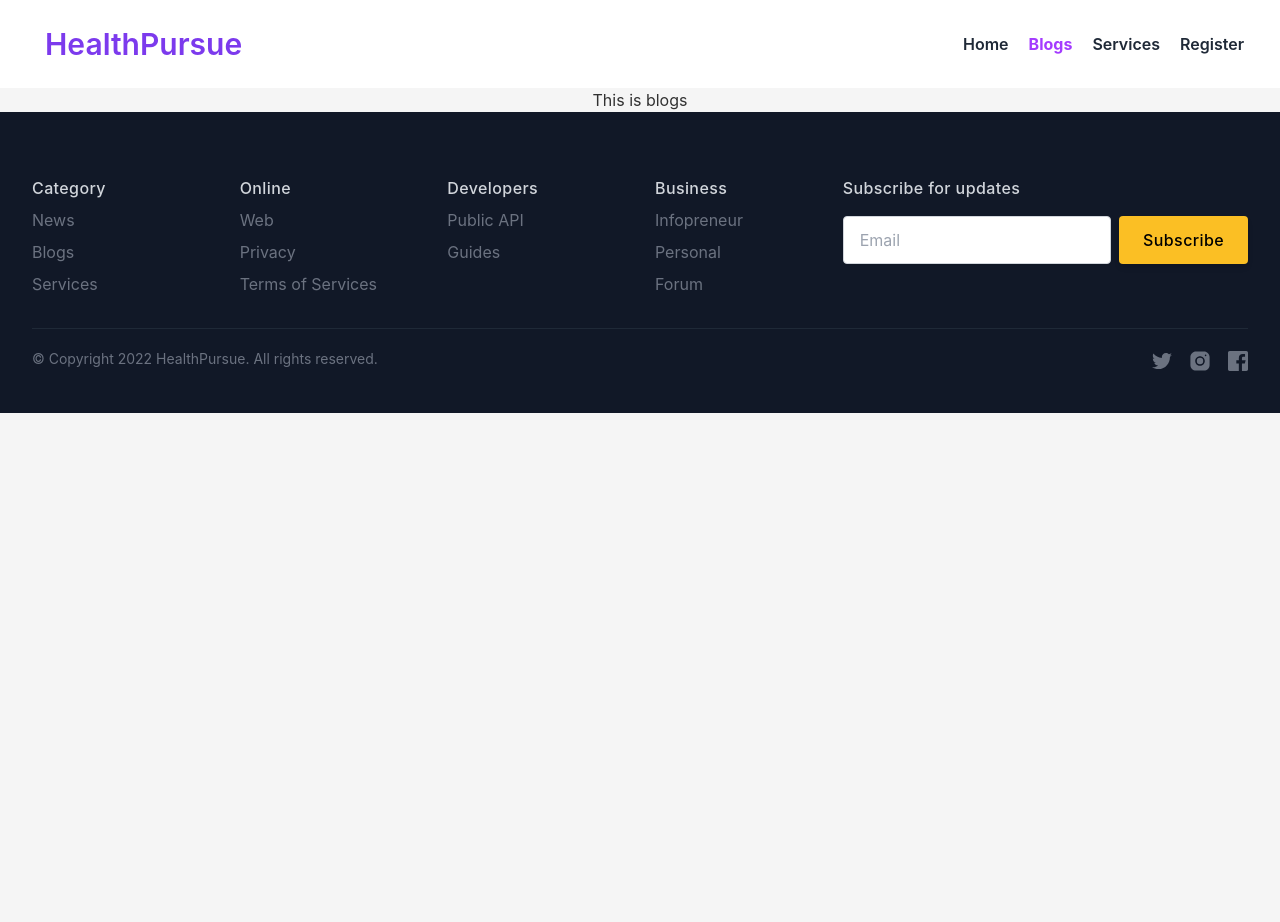
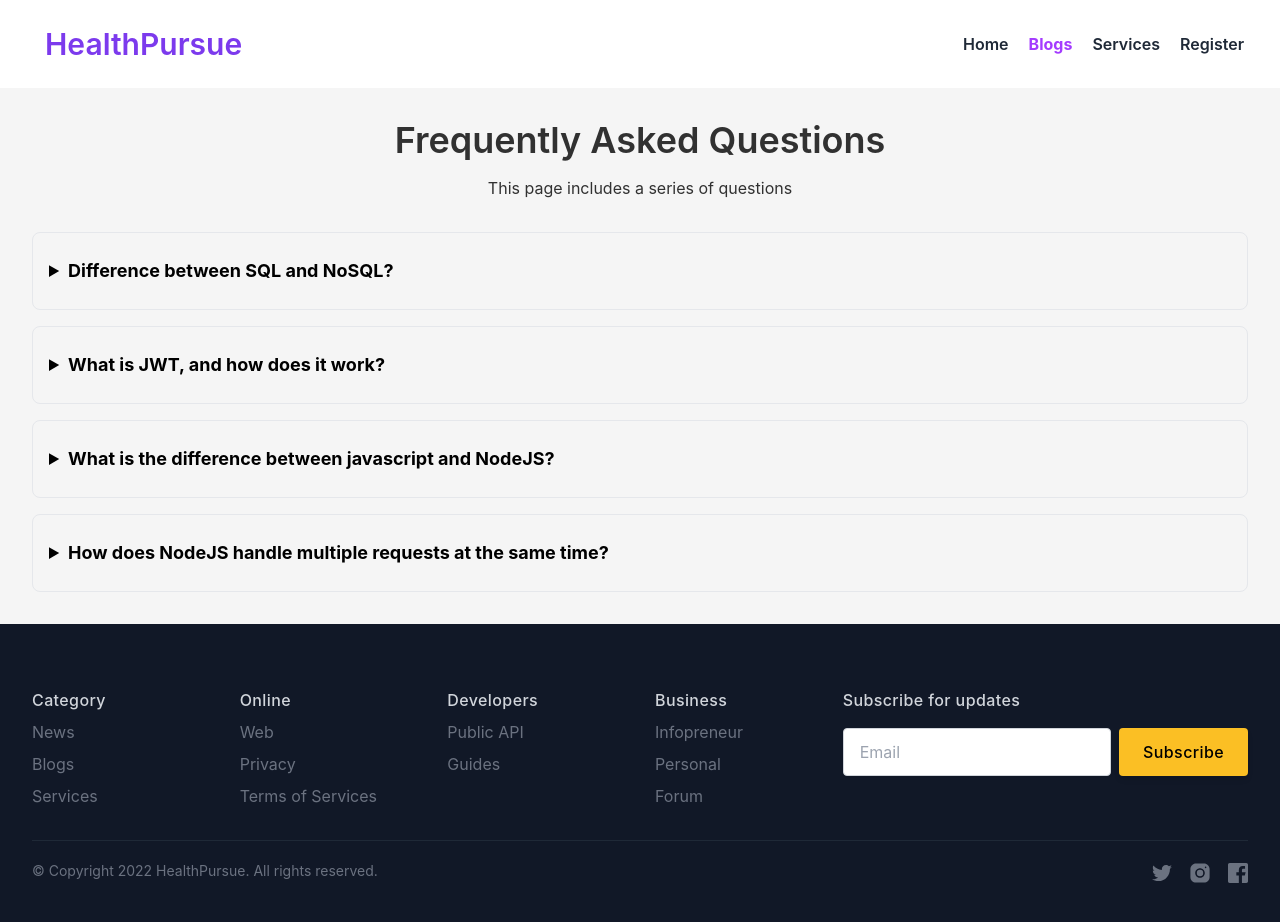
Before and after one commit to Junaed-Uddin/-healthPursue-client-side, a React (Create React App) app: page /blogs in a window 1280 px wide. Shown: the top 922 px of the page. Before the commit the page ends 800 px from the top, so only its background shows below. Built offline with nearby package versions, Linux system fonts and the light colour scheme; no server answers.

Commit message:
blog page done

```diff
--- a/src/Pages/Blogs/Blogs.js
+++ b/src/Pages/Blogs/Blogs.js
@@ -5,7 +5,62 @@ const Blogs = () => {
     useTitle('Blogs');
     return (
         <div>
-            <h2>This is blogs</h2>
+            <section className="dark:bg-gray-100 dark:text-gray-900">
+                <div className="container flex flex-col justify-center px-4 py-8 mx-auto md:p-8">
+                    <h2 className="text-2xl font-semibold sm:text-4xl">Frequently Asked Questions</h2>
+                    <p className="mt-4 mb-8 dark:text-gray-500">This page includes a series of questions</p>
+                    <div className="space-y-4 text-start">
+                        <details className="w-full border rounded-lg">
+                            <summary className="px-4 py-6 focus:outline-none text-black font-bold text-lg">Difference between SQL and NoSQL?</summary>
+                            <div className="px-4 py-6 pt-0 ml-4 -mt-4 dark:text-gray-600">
+                                <p className='my-3 text-gray-900 font-semibold'>SQL (Structured Query Language)</p>
+                                A SQL Database follows a table like structure which can have an
+                                unlimited number of rows and every data present inside the database
+                                is properly structured with Predefined Schemas, it is basically used
+                                to manipulate Relational Databases Management Systems.
+
+                                <br />
+                                <p className='my-3 text-gray-900 font-semibold'>No SQL (Not only SQL)</p>
+
+                                A NoSQL Database is a Distributed Database where the data is very
+                                unstructured with Dynamic Schema. Unlike SQL it cannot have unlimited
+                                rows but it follows a Standard Schema Definition and can store all
+                                sorts of data models with large distributed data in the form of
+                                key-value pairs, graph databases, documents or wide-column stores.
+                            </div>
+                        </details>
+                        <details className="w-full border rounded-lg">
+                            <summary className="px-4 py-6 focus:outline-none text-black font-bold text-lg">What is JWT, and how does it work?</summary>
+                            <div className="px-4 py-6 pt-0 ml-4 -mt-4 dark:text-gray-600">JSON Web Token (JWT) is an open standard (RFC 7519) for securely transmitting information between parties as JSON object. It is compact, readable and digitally signed using a private key/ or a public key pair by the Identity Provider(IdP)
+
+                                <p className='my-3 text-gray-900 font-semibold'>Working Procedure -</p>
+                                Basically the identity provider(IdP) generates a JWT certifying user identity and Resource server decodes and verifies the authenticity of the token using secret salt / public key.
+                                <ul className='list-decimal ml-8 my-3'>
+                                    <li>User sign-in using username and password or google/facebook.</li>
+                                    <li>Authentication server verifies the credentials and issues a jwt signed using either a secret salt or a private key.</li>
+                                    <li>User's Client uses the JWT to access protected resources by passing the JWT in HTTP Authorization header.</li>
+                                    <li>Resource server then verifies the authenticity of the token using the secret salt/ public key.</li>
+                                </ul>
+                            </div>
+                        </details>
+                        <details className="w-full border rounded-lg">
+                            <summary className="px-4 py-6 focus:outline-none text-black font-bold text-lg">What is the difference between javascript and NodeJS?</summary>
+                            <div className="px-4 py-6 pt-0 ml-4 -mt-4 dark:text-gray-600">
+                                <ul className='list-disc ml-8'>
+                                    <li>JavaScript is a client-side scripting language that is lightweight, cross-platform, and interpreted. Both Java and HTML include it. Node.js, on the other hand, is a V8-based server-side programming language.</li>
+                                    <li>JavaScript is a simple programming language that can be used with any browser that has the JavaScript Engine installed. Node.js, on the other hand, is an interpreter or execution environment for the JavaScript programming language</li>
+                                    <li>Any engine may run JavaScript. As a result, writing JavaScript is incredibly easy, and any working environment is similar to a complete browser. Node.js, on the other hand, only enables the V8 engine. Written JavaScript code, on the other hand, can run in any context, regardless of whether the V8 engine is supported.</li>
+                                    <li>JavaScript most commonly used on client-side servers. On the other hand, Node JS mainly used on the server side</li>
+                                </ul>
+                            </div>
+                        </details>
+                        <details className="w-full border rounded-lg">
+                            <summary className="px-4 py-6 focus:outline-none text-black font-bold text-lg">How does NodeJS handle multiple requests at the same time?</summary>
+                            <p className="px-4 py-6 pt-0 ml-4 -mt-4 dark:text-gray-600">NodeJS receives multiple client requests and places them into EventQueue. NodeJS is built with the concept of event-driven architecture. NodeJS has its own EventLoop which is an infinite loop that receives requests and processes them. EventLoop is the listener for the EventQueue. If NodeJS can process the request without I/O blocking then the event loop would itself process the request and sends the response back to the client by itself. But, it is possible to process multiple requests parallelly using the NodeJS cluster module or worker_threads module.</p>
+                        </details>
+                    </div>
+                </div>
+            </section>
         </div>
     );
 };
--- /dev/null
+++ b/src/Pages/ErrorPage/ErrorPage.js
@@ -0,0 +1,30 @@
+import React from 'react';
+import { Link } from 'react-router-dom';
+import useTitle from '../../hooks/useTitle';
+
+const ErrorPage = () => {
+    useTitle('Error');
+    return (
+        <div>
+            <section className="flex items-center sm:p-16 dark:bg-gray-900 dark:text-gray-100 h-screen">
+                <div className="container flex flex-col items-center justify-center px-5 mx-auto my-10  text-center sm:max-w-md">
+                    <svg xmlns="http://www.w3.org/2000/svg" viewBox="0 0 512 512" className="w-40 h-40 dark:text-gray-600">
+                        <path fill="currentColor" d="M256,16C123.452,16,16,123.452,16,256S123.452,496,256,496,496,388.548,496,256,388.548,16,256,16ZM403.078,403.078a207.253,207.253,0,1,1,44.589-66.125A207.332,207.332,0,0,1,403.078,403.078Z"></path>
+                        <rect width="176" height="32" x="168" y="320" fill="currentColor"></rect>
+                        <polygon fill="currentColor" points="210.63 228.042 186.588 206.671 207.958 182.63 184.042 161.37 162.671 185.412 138.63 164.042 117.37 187.958 141.412 209.329 120.042 233.37 143.958 254.63 165.329 230.588 189.37 251.958 210.63 228.042"></polygon>
+                        <polygon fill="currentColor" points="383.958 182.63 360.042 161.37 338.671 185.412 314.63 164.042 293.37 187.958 317.412 209.329 296.042 233.37 319.958 254.63 341.329 230.588 365.37 251.958 386.63 228.042 362.588 206.671 383.958 182.63"></polygon>
+                    </svg>
+                    <h2 className="mb-8 font-extrabold text-9xl dark:text-gray-600">
+                        <span className="sr-only">Error</span>404
+                    </h2>
+                    <p className="text-3xl">Sorry, we couldn't find this page.</p>
+                    <div className='pt-10'>
+                        <Link to='/' className="px-8 py-3 font-semibold rounded dark:bg-violet-400 dark:text-gray-900">Back to homepage</Link>
+                    </div>
+                </div>
+            </section>
+        </div>
+    );
+};
+
+export default ErrorPage;
--- a/src/Routes/routes.js
+++ b/src/Routes/routes.js
@@ -3,6 +3,7 @@ import Main from "../Layout/Main";
 import AddService from "../Pages/AllServices/AddService/AddService";
 import AllServices from "../Pages/AllServices/AllServices/AllServices";
 import Blogs from "../Pages/Blogs/Blogs";
+import ErrorPage from "../Pages/ErrorPage/ErrorPage";
 import Home from "../Pages/Home/Home/Home";
 import ServiceDetails from "../Pages/Home/Services/ServiceDetails";
 import Login from "../Pages/Login/Login";
@@ -15,6 +16,7 @@ import PrivateRoute from "./PrivateRoute";
 export const router = createBrowserRouter([
     {
         path: '/',
+        errorElement: <ErrorPage></ErrorPage>,
         element: <Main></Main>,
         children: [
             {
```
